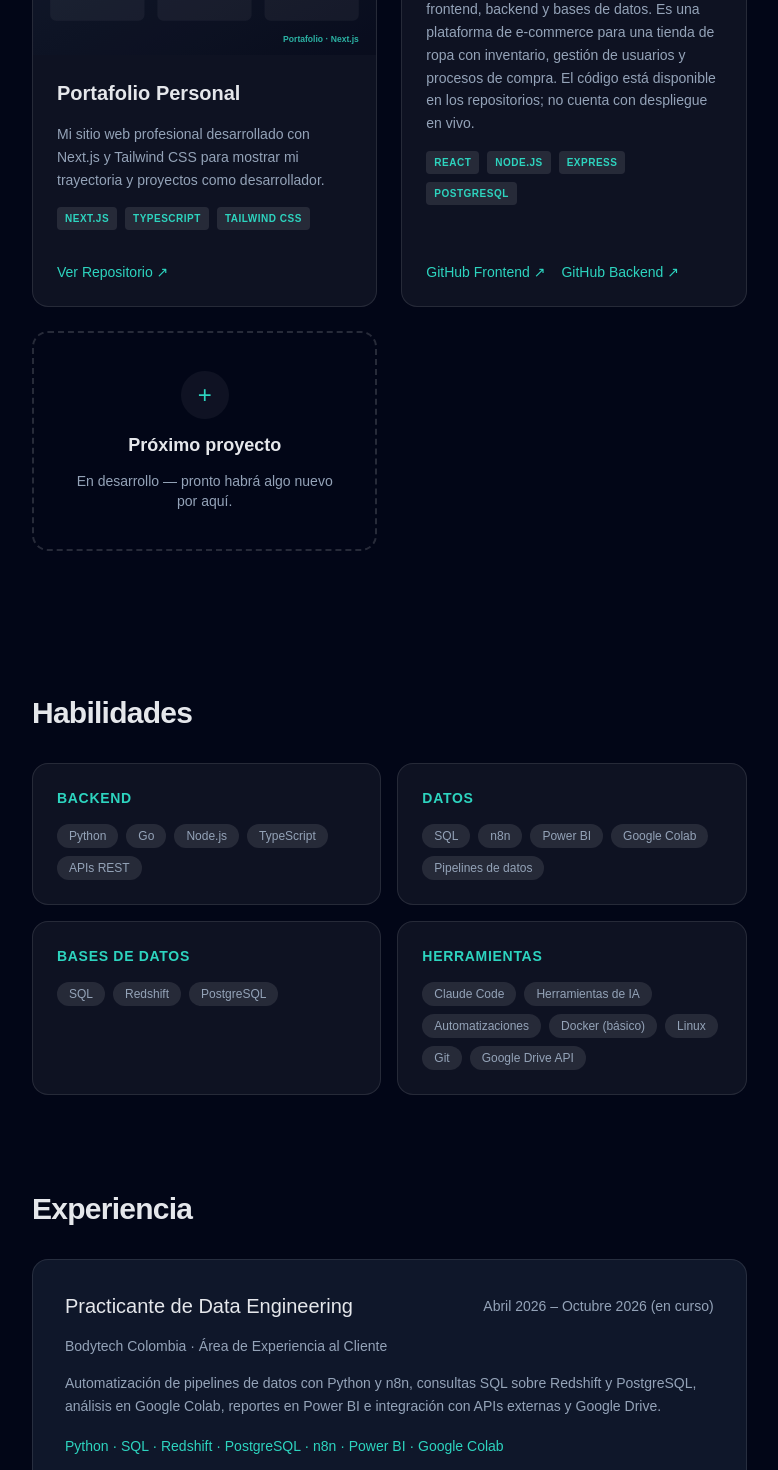
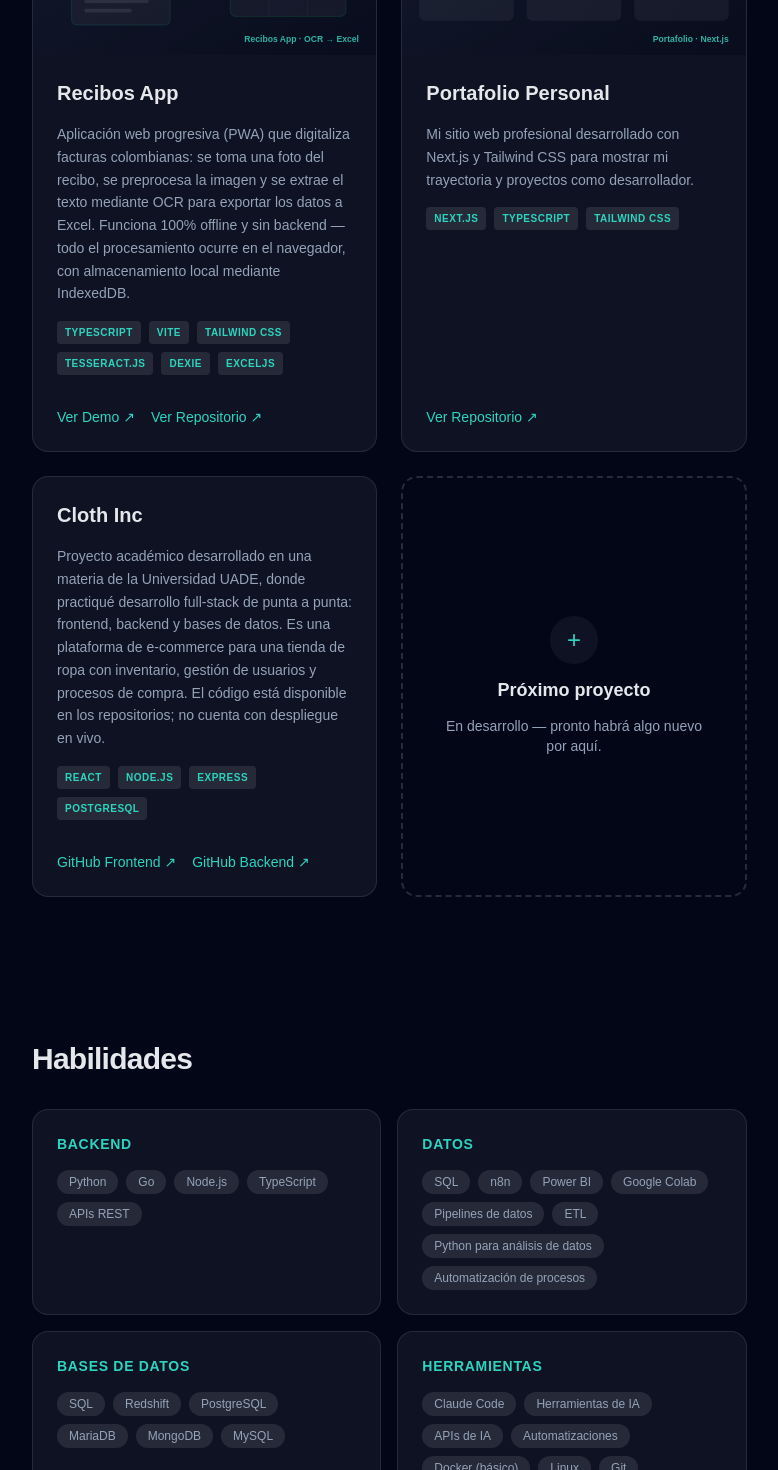
Before and after one commit to carlosh1016/portafolio-web, a Next.js app: page / in a window 1280 px wide. Shown: the part 1780-3250 px from the top of the page, without its empty margins (56-834 px from the left). Built offline with nearby package versions, Linux system fonts and the light colour scheme.

Commit message:
Adicion de proyecto nuevo recibos-app

```diff
--- a/components/Projects.tsx
+++ b/components/Projects.tsx
@@ -1,6 +1,14 @@
 import ProyectCard from "./ProyectCard";
 
 const myProjects = [
+  {
+    title: "Recibos App",
+    description: "Aplicación web progresiva (PWA) que digitaliza facturas colombianas: se toma una foto del recibo, se preprocesa la imagen y se extrae el texto mediante OCR para exportar los datos a Excel. Funciona 100% offline y sin backend — todo el procesamiento ocurre en el navegador, con almacenamiento local mediante IndexedDB.",
+    tech: ["TypeScript", "Vite", "Tailwind CSS", "Tesseract.js", "Dexie", "ExcelJS"],
+    link: "https://github.com/carlosh1016/Recibos-app",
+    demoLink: "https://recibos-app-beige.vercel.app/",
+    image: "/images/project-recibos.svg"
+  },
   {
     title: "Portafolio Personal",
     description: "Mi sitio web profesional desarrollado con Next.js y Tailwind CSS para mostrar mi trayectoria y proyectos como desarrollador.",
--- a/components/ProyectCard.tsx
+++ b/components/ProyectCard.tsx
@@ -4,6 +4,7 @@ interface ProyectProps {
   tech: string[];
   image?: string;       // El "?" hace que la imagen sea opcional
   link?: string;
+  demoLink?: string;
   frontendLink?: string;
   backendLink?: string;
 }
@@ -14,6 +15,7 @@ export default function ProyectCard({
   tech,
   image,
   link,
+  demoLink,
   frontendLink,
   backendLink
 }: ProyectProps) {
@@ -45,6 +47,11 @@ export default function ProyectCard({
         </div>
 
         <div className="pt-4 mt-auto flex flex-wrap gap-4">
+          {demoLink && (
+            <a href={demoLink} target="_blank" rel="noopener noreferrer" className="text-sm font-medium text-[var(--primary)] hover:underline">
+              Ver Demo ↗
+            </a>
+          )}
           {link && (
             <a href={link} target="_blank" rel="noopener noreferrer" className="text-sm font-medium text-[var(--primary)] hover:underline">
               Ver Repositorio ↗
--- a/components/Skills.tsx
+++ b/components/Skills.tsx
@@ -5,17 +5,18 @@ const skillGroups = [
   },
   {
     title: "Datos",
-    items: ["SQL", "n8n", "Power BI", "Google Colab", "Pipelines de datos"],
+    items: ["SQL", "n8n", "Power BI", "Google Colab", "Pipelines de datos", "ETL", "Python para análisis de datos", "Automatización de procesos"],
   },
   {
     title: "Bases de datos",
-    items: ["SQL", "Redshift", "PostgreSQL"],
+    items: ["SQL", "Redshift", "PostgreSQL", "MariaDB", "MongoDB", "MySQL"],
   },
   {
     title: "Herramientas",
     items: [
       "Claude Code",
       "Herramientas de IA",
+      "APIs de IA",
       "Automatizaciones",
       "Docker (básico)",
       "Linux",
```
Also changed, not shown: public/images/project-recibos.svg (added).
